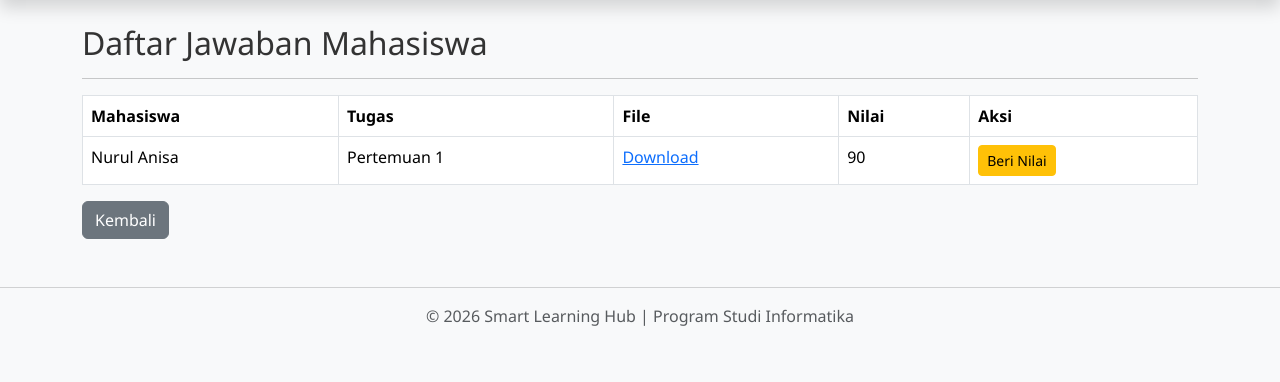
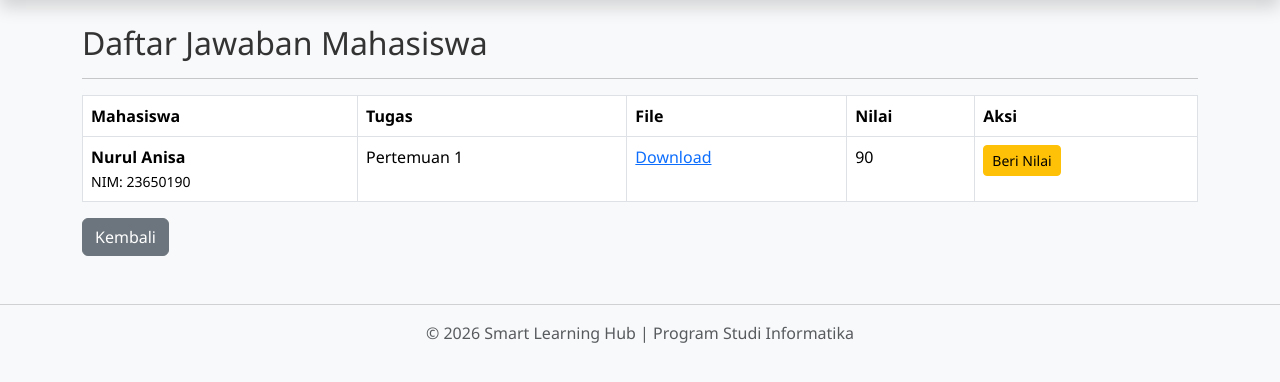
Before and after one commit to nurulanisa5519-png/SmartLearningHub, a Django app: template learning/templates/daftar_jawaban.html in a window 1280 px wide. Shown: the part 56-438 px from the top of the page. Run offline with Django 5.2, Linux system fonts and the light colour scheme; the template is opened without the code that fills it: values that come from a table or form of the project are taken from there, others are empty; data comes from the database, SQL or seed files in the repository.

Commit message:
Update daftar_jawaban.html

```diff
--- a/learning/templates/daftar_jawaban.html
+++ b/learning/templates/daftar_jawaban.html
@@ -30,7 +30,10 @@ Daftar Jawaban
 
     <tr>
 
-        <td>{{ j.mahasiswa.nama }}</td>
+        <td>
+            <strong>{{ j.mahasiswa.nama }}</strong><br>
+            <small>NIM: {{ j.mahasiswa.nim }}</small>
+        </td>
 
         <td>{{ j.tugas.judul }}</td>
 
```
